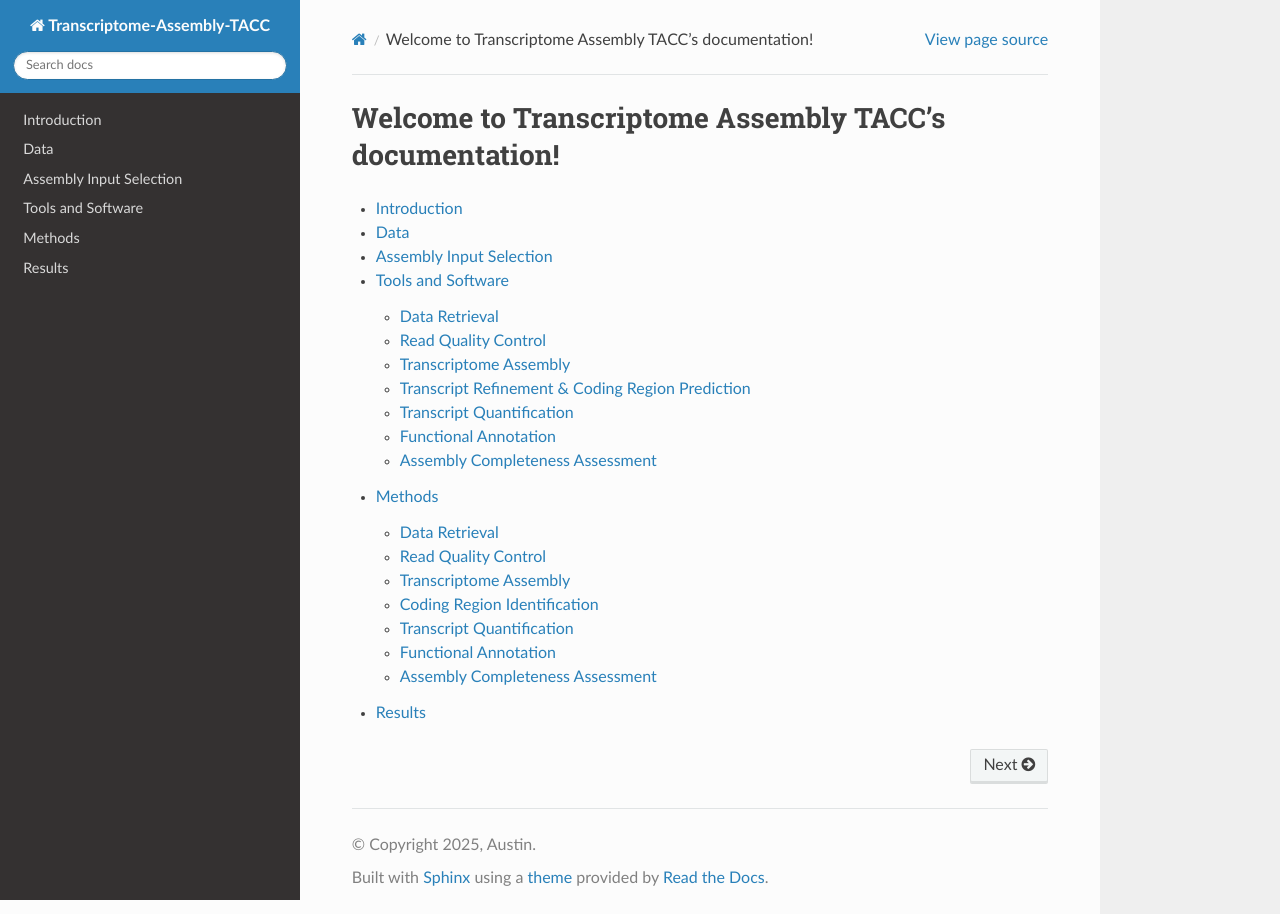
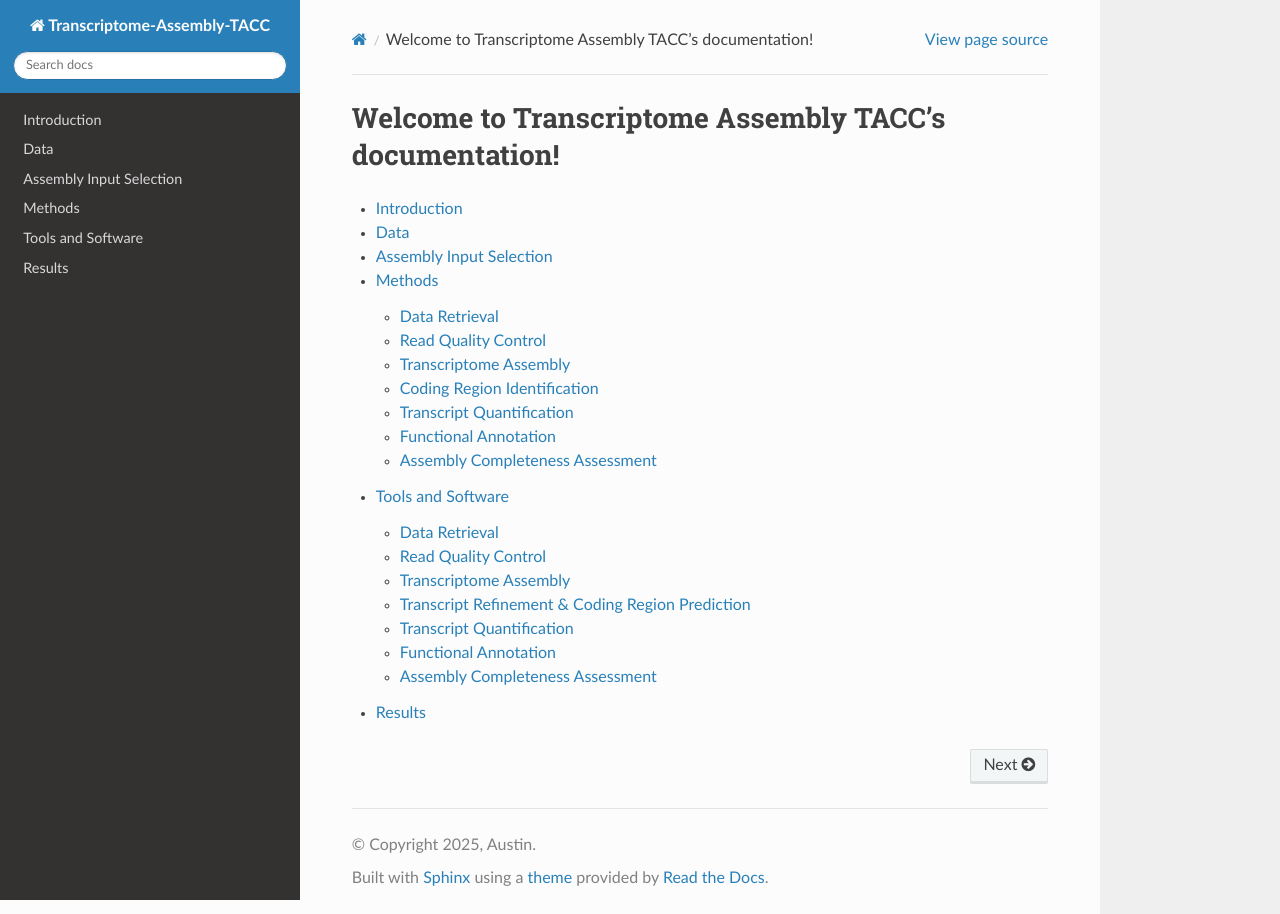
Before and after one commit to AriannaM-A/Transcriptome-Assembly-TACC, a Sphinx documentation site: the page built from docs/source/index.rst, in a window 1280 px wide. Built offline with Sphinx 7.4.7 and the Read the Docs theme 3.1.0, drawn with Linux system fonts in a browser that asks for light colours; pages that are not in the unit, such as notebooks, are missing from menus.

```diff
--- a/docs/source/index.rst
+++ b/docs/source/index.rst
@@ -8,6 +8,6 @@ Welcome to Transcriptome Assembly TACC’s documentation!
   introduction
   metadata
   assembly input selection
+  methods
   tools
-  methods
   results
```
